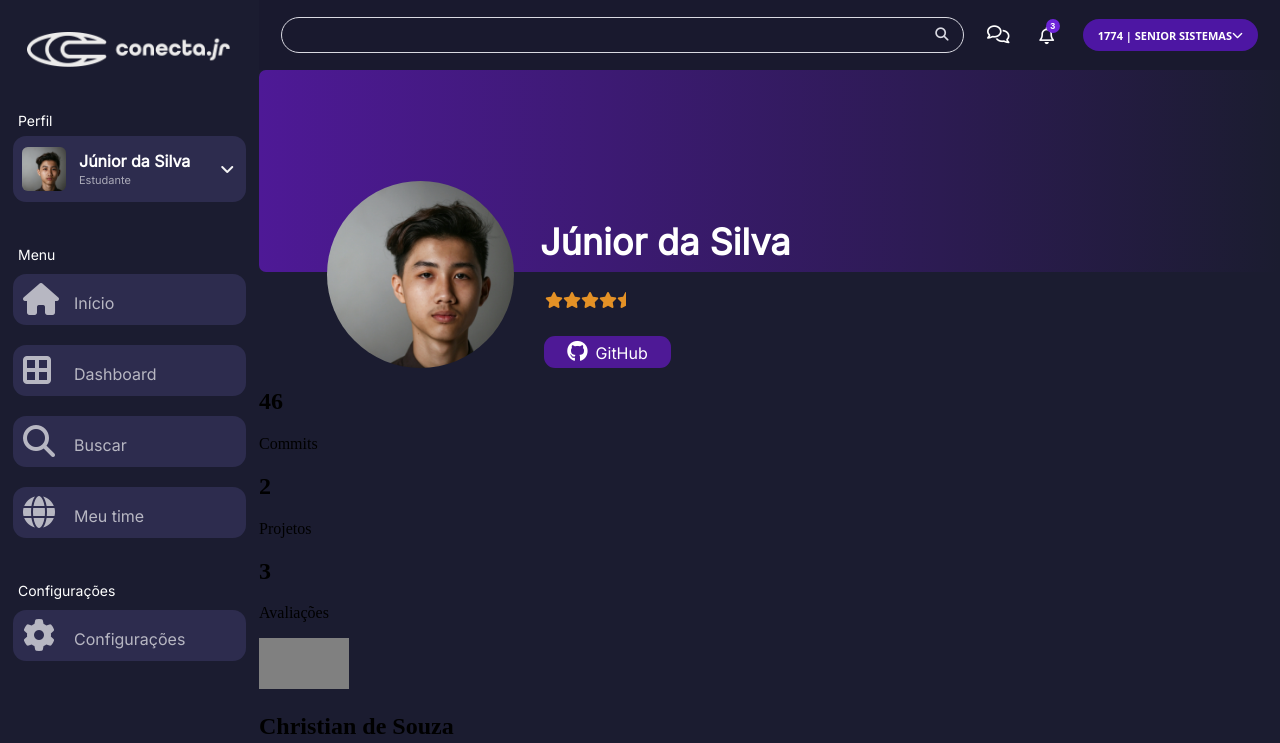
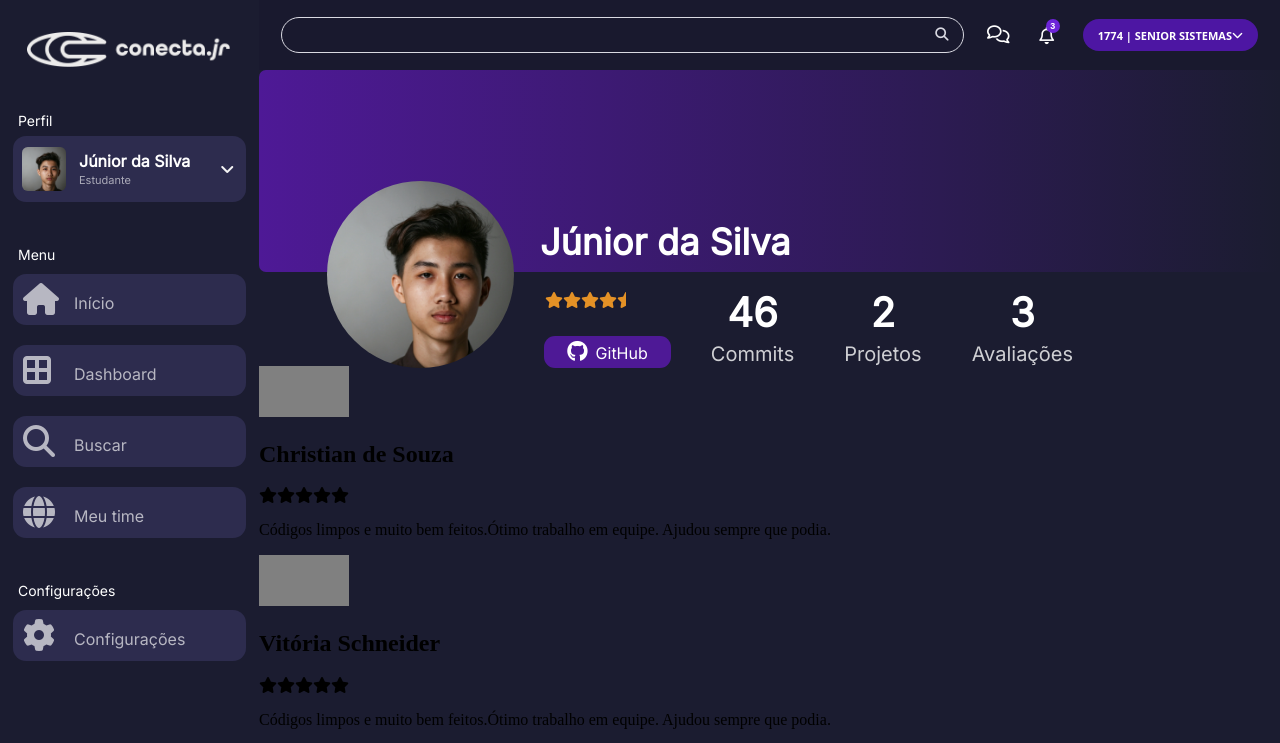
Before and after one commit to Gregory-Santos/ConectaJr, an Angular app: page /perfil in a window 1280 px wide. Shown: the top 743 px of the page. Built offline with nearby package versions, Linux system fonts and the light colour scheme.

Commit message:
style-finaliza-css-numeros-desempenho
Edita style css dos numeros de desempenho do usuario

```diff
--- a/src/app/feats/perfil-usuario/perfil-usuario.css
+++ b/src/app/feats/perfil-usuario/perfil-usuario.css
@@ -65,7 +65,42 @@ main {
     padding-top: 5px;
 }
 
-.link-github i{
+.link-github i {
     margin-right: 8px;
     font-size: 21px;
 }
+
+/*numeros de desenvolvimento*/
+.numeros-perfil {
+    justify-content: flex-end;
+    flex-direction: row;
+    display: flex;
+    align-items: center;
+    gap: 50px;
+    margin-top: -80px;
+    margin-right: 207px;
+}
+
+.numeros {
+    display: flex;
+    flex-direction: column;
+    align-items: center;
+    gap: 5px;
+}
+
+.numeros h2 {
+    margin: 0;
+    font-size: 40px;
+    font-family: 'Inter', sans-serif;
+    font-weight: 800;
+    color: #FFFFFF;
+
+}
+
+.numeros p {
+    margin: 0;
+    font-size: 20px;
+    font-weight: 400;
+    color: rgba(255, 255, 255, 0.79);
+    font-family: 'Inter', sans-serif;
+}
--- a/src/app/feats/perfil-usuario/perfil-usuario.html
+++ b/src/app/feats/perfil-usuario/perfil-usuario.html
@@ -21,17 +21,17 @@
     </div>
 
     <div class="numeros-perfil">
-        <div class="commits">
+        <div class="numeros">
             <h2>46</h2>
             <p>Commits</p>
         </div>
 
-        <div class="commits">
+        <div class="numeros">
             <h2>2</h2>
             <p>Projetos</p>
         </div>
 
-        <div class="commits">
+        <div class="numeros">
             <h2>3</h2>
             <p>Avaliações</p>
         </div>
```
